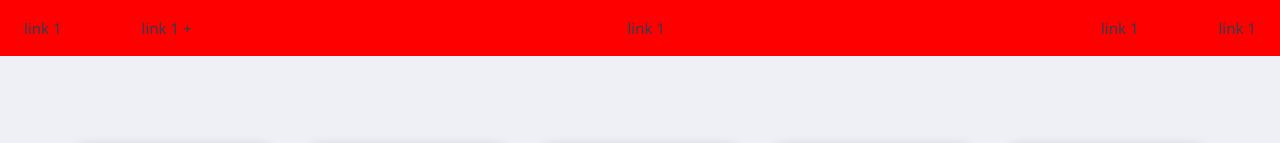
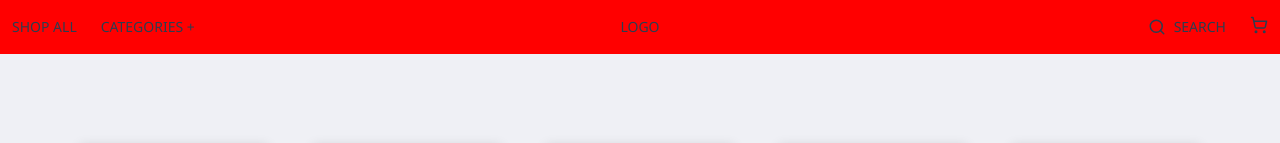
Before and after one commit to PaoloCo008/vue-ecommerce, a Vue app: page / in a window 1280 px wide. Shown: the top 143 px of the page. Built offline with nearby package versions, Linux system fonts and the light colour scheme; the HTML template or start-up script is replaced by a standard one.

Commit message:
Implement navbar

```diff
--- a/src/components/app/AppNav.vue
+++ b/src/components/app/AppNav.vue
@@ -1,9 +1,14 @@
 <script setup lang="ts">
+import type { CollapseModelValue } from 'element-plus'
+import { Search, ShoppingCart, X } from 'lucide-vue-next'
 import { ref, onMounted, onUnmounted } from 'vue'
 
 const isNavHidden = ref(false)
 const hovered = ref(false)
 const open = ref(false)
+const mobileMenuOpen = ref(false)
+const activeTab = ref(0)
+
 let ticking = false
 let hideTimeout: number | undefined
 
@@ -31,7 +36,12 @@ const updateNavbar = () => {
 
   console.log({ currentScrollY, lastScrollY })
 
-  if (currentScrollY > lastScrollY && currentScrollY > 100 && !open.value) {
+  if (
+    currentScrollY > lastScrollY &&
+    currentScrollY > 100 &&
+    !open.value &&
+    !mobileMenuOpen.value
+  ) {
     isNavHidden.value = true
   } else {
     isNavHidden.value = false
@@ -64,11 +74,40 @@ const handleDropdownEnter = () => {
 const handleSeachClick = () => {
   open.value = true
   toggleBodyScroll(true)
+
+  if (mobileMenuOpen.value) {
+    mobileMenuOpen.value = false
+  }
 }
 
 const handleExitSearch = () => {
   open.value = false
   toggleBodyScroll(false)
+}
+
+const handleMobileMenuToggle = () => {
+  mobileMenuOpen.value = !mobileMenuOpen.value
+
+  if (open.value) {
+    open.value = false
+  }
+
+  if (mobileMenuOpen.value === true) {
+    toggleBodyScroll(true)
+  } else {
+    toggleBodyScroll(false)
+  }
+}
+
+const handleBackdropClick = () => {
+  toggleBodyScroll(false)
+
+  open.value = false
+  mobileMenuOpen.value = false
+}
+
+const handleChangeTab = (val: CollapseModelValue) => {
+  activeTab.value = Number(val)
 }
 
 onMounted(() => {
@@ -82,21 +121,43 @@ onUnmounted(() => {
 
 <template>
   <div class="smart-navbar" :class="{ 'nav-hidden': isNavHidden }">
-    <ul class="nav-links">
+    <!-- Desktop Links -->
+    <ul class="nav-links browser-links">
       <div class="link-group">
-        <li class="link">link 1</li>
+        <li class="link">Shop All</li>
         <li class="link" @mouseenter="handleDropdownEnter" @mouseleave="handleDropdownLeave">
-          link 1 <span v-if="!hovered">+</span><span v-else>-</span>
+          Categories <span v-if="!hovered">+</span><span v-else>-</span>
         </li>
       </div>
 
-      <li class="link">link 1</li>
+      <li class="link">Logo</li>
 
       <div class="link-group">
-        <li class="link" @click="handleSeachClick">link 1</li>
-        <li class="link">link 1</li>
+        <li class="link search-link" @click="handleSeachClick">
+          <Search class="nav-icon" /><span> Search </span>
+        </li>
+        <li class="link"><ShoppingCart class="nav-icon" /></li>
       </div>
     </ul>
+
+    <!-- Desktop Links -->
+    <ul class="nav-links mobile-links">
+      <div class="link-group">
+        <li class="link" @click="handleMobileMenuToggle">
+          Menu <span v-if="!mobileMenuOpen">+</span><span v-else>-</span>
+        </li>
+        <li class="link search-link" @click="handleSeachClick">
+          <Search class="nav-icon" />
+        </li>
+      </div>
+
+      <li class="link logo">Logo</li>
+
+      <div class="link-group">
+        <li class="link"><ShoppingCart class="nav-icon" /></li>
+      </div>
+    </ul>
+
     <Transition name="slide-down">
       <div
         class="area"
@@ -105,26 +166,126 @@ onUnmounted(() => {
         @mouseleave="handleDropdownLeave"
       ></div>
     </Transition>
+
     <Transition name="slide-down">
-      <div v-if="open" class="search-backdrop">
+      <div v-if="open" class="backdrop" @click="handleBackdropClick">
         <div class="search">
-          <span @click="handleExitSearch">x</span>
           <p>Search</p>
+          <div class="input-group">
+            <div class="search-wrapper">
+              <Search class="nav-icon" />
+              <input type="text" class="nav-search" placeholder="Search" />
+            </div>
+            <button class="search-button">search</button>
+          </div>
+          <X class="search-exit" @click="handleExitSearch" />
         </div>
+      </div>
+    </Transition>
+
+    <Transition name="slide-down">
+      <div v-if="mobileMenuOpen" class="backdrop" @click.self="handleBackdropClick">
+        <el-collapse class="mobile-menu-collapse" v-model="activeTab" @change="handleChangeTab">
+          <el-collapse-item class="mobile-menu-collapse__item" title="Featured" name="1">
+            <div>Shop All</div>
+          </el-collapse-item>
+          <el-collapse-item class="mobile-menu-collapse__item" title="Categories" name="2">
+            <div>Title2</div>
+            <div>Container2</div>
+          </el-collapse-item>
+        </el-collapse>
       </div>
     </Transition>
   </div>
 </template>
 
 <style scoped>
+.search-exit {
+  justify-self: end;
+}
+
+.search-wrapper {
+  display: flex;
+  gap: 0.5rem;
+  border-bottom: 1px solid black;
+  padding: 0.5rem 0.25rem;
+}
+
+.input-group {
+  display: flex;
+  align-items: center;
+  gap: 1rem;
+}
+
+.nav-search {
+  border: none;
+  background: transparent;
+}
+
+.nav-search::placeholder {
+  color: #000;
+}
+
+.search-button {
+  width: 135px;
+  height: 45px;
+  padding: 0.5rem;
+  text-transform: uppercase;
+}
+
+.mobile-menu-collapse {
+  background-color: black;
+  height: fit-content;
+
+  border: none;
+}
+
+.mobile-menu-collapse__item {
+  padding: 0.5rem 0.75rem;
+}
+
+:deep(.el-collapse-item__header) {
+  font-size: 1.125rem;
+  padding: 1rem;
+  background-color: transparent;
+  color: #fff;
+  border: none;
+}
+
+:deep(.el-collapse-item__wrap) {
+  background-color: #000;
+  border: none;
+}
+
+:deep(.el-collapse-item__content div) {
+  padding: 1rem;
+  color: #fff;
+  font-weight: bold;
+  font-size: 1rem;
+}
+
+.logo {
+  font-size: 1.25rem;
+}
+
+.mobile-links {
+  display: grid;
+  grid-template-columns: 1fr auto 1fr;
+  align-items: center;
+}
+
 .search {
+  text-transform: uppercase;
+  display: grid;
+  grid-template-columns: 1fr auto 1fr;
+  align-items: center;
   width: 100%;
   height: 100px;
-
+  padding: 1rem;
   background-color: orange;
 }
 
-.search-backdrop {
+.backdrop {
   width: 100%;
   height: 100vh;
   transform-origin: top;
@@ -148,23 +309,52 @@ onUnmounted(() => {
 }
 
 .nav-links {
+  font-size: 0.875rem;
   list-style: none;
-  display: flex;
-  background-color: red;
   padding: 0;
-  justify-content: space-between;
-  position: relative;
   z-index: 2;
   cursor: pointer;
+  position: relative;
+  background-color: red;
+}
+
+.browser-links {
+  /* display: grid; */
+  display: none;
+  grid-template-columns: 1fr auto 1fr;
+  align-items: center;
+  /* background-color: red; */
+  /* justify-content: space-between; */
 }
 
 .link-group {
   display: flex;
-  gap: 2rem;
+  /* gap: 2rem; */
+}
+
+.link-group:last-of-type {
+  justify-self: end;
 }
 
 .link {
-  padding: 1rem 1.5rem;
+  /* padding: 1.5rem 1.75rem; */
+  padding: 1rem 0.75rem;
+  text-transform: uppercase;
+}
+
+.search-link {
+  display: flex;
+  align-items: center;
+  gap: 0.5rem;
+}
+
+.nav-icon {
+  /* width: 20px;
+  height: 20px; */
+  width: 1.125rem;
+  height: 1.125rem;
+  display: flex;
+  align-items: center;
 }
 
 .smart-navbar {
@@ -203,4 +393,14 @@ onUnmounted(() => {
   transform: scaleY(1);
   opacity: 1;
 }
+
+@media screen and (min-width: 700px) {
+  .mobile-links {
+    display: none;
+  }
+
+  .browser-links {
+    display: grid;
+  }
+}
 </style>
```
